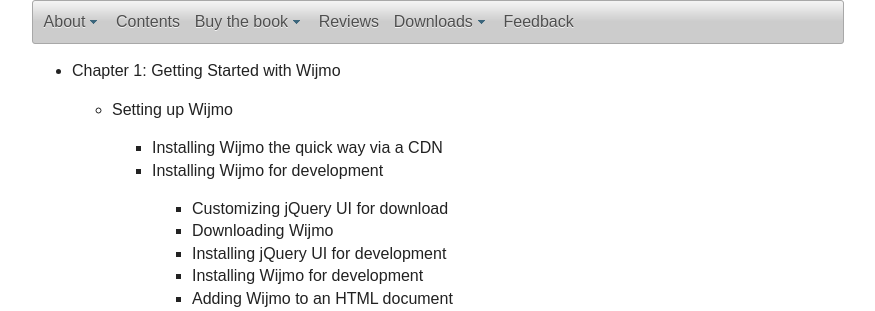
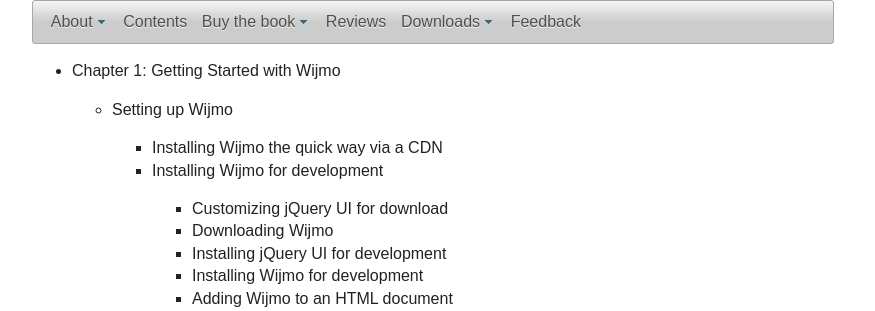
Before and after one commit to yuguang/wijmo_book, a Django app: page / in a window 1280 px wide. Shown: the top 311 px of the page, without its empty margins (208-1083 px from the left). Run offline with Django 3.2, Linux system fonts and the light colour scheme; some libraries are stand-ins or nearby versions.

Commit message:
override wijmo styles for menu so that menu padding doesn't cause an extra region to the right

```diff
--- a/static/css/main.css
+++ b/static/css/main.css
@@ -120,9 +120,15 @@ textarea {
     cursor: pointer !important;
 }
 
+.wijmo-wijmenu-horizontal {
+    padding-left: 0 !important;
+    padding-right: 0 !important;
+}
 
 
-
+.wijmo-wijmenu-horizontal ul#menu > li:first-of-type{
+    margin-left: 12px;
+}
 
 
 
```
